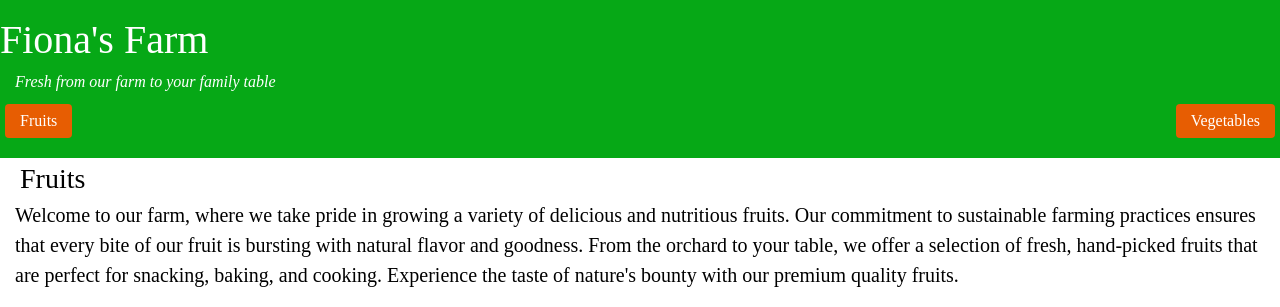
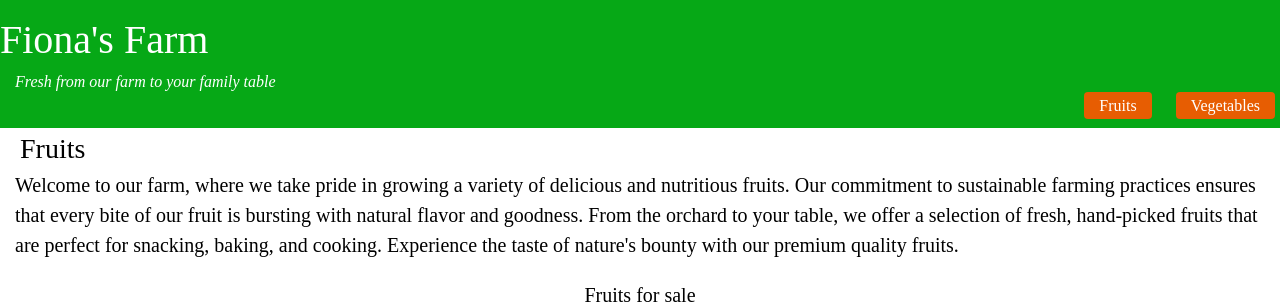
Before and after one commit to Dperry26/dpfarm, a plain HTML site: page index.html in a window 1280 px wide. Shown: the top 307 px of the page. Drawn offline with Linux system fonts and the light colour scheme; a web font is replaced by a local one.

Commit message:
updated css,
fixed nav links alignment

```diff
--- a/styles.css
+++ b/styles.css
@@ -86,15 +86,24 @@ header p {
   font-style: italic;
 }
 
-nav ul {
-  display: flex;
+.navbar {
+  text-align: right;
+}
+
+ul {
   padding: 0;
-  margin: 10px 0;
+  margin: 0;
+  list-style-type: none;
+}
+
+ul li {
+  display: inline-block;
+  margin-left: 10px;
 }
 
 
+
 .nav-button {
-  display: flex;
   text-decoration: none;
   background-color: var(--orange);
   color: var(--white);
```
